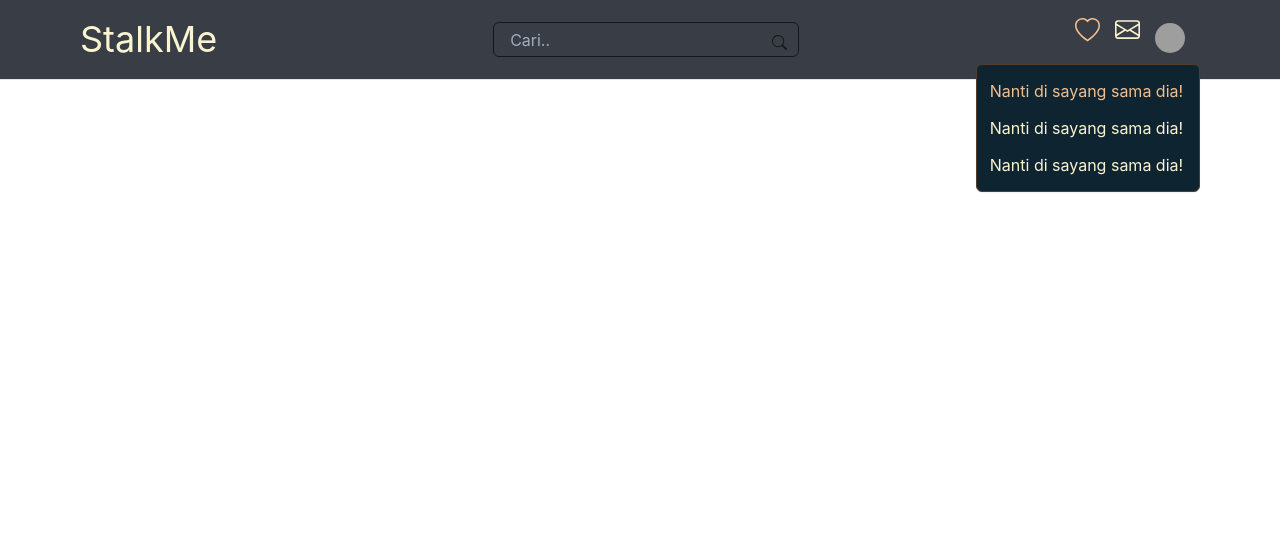
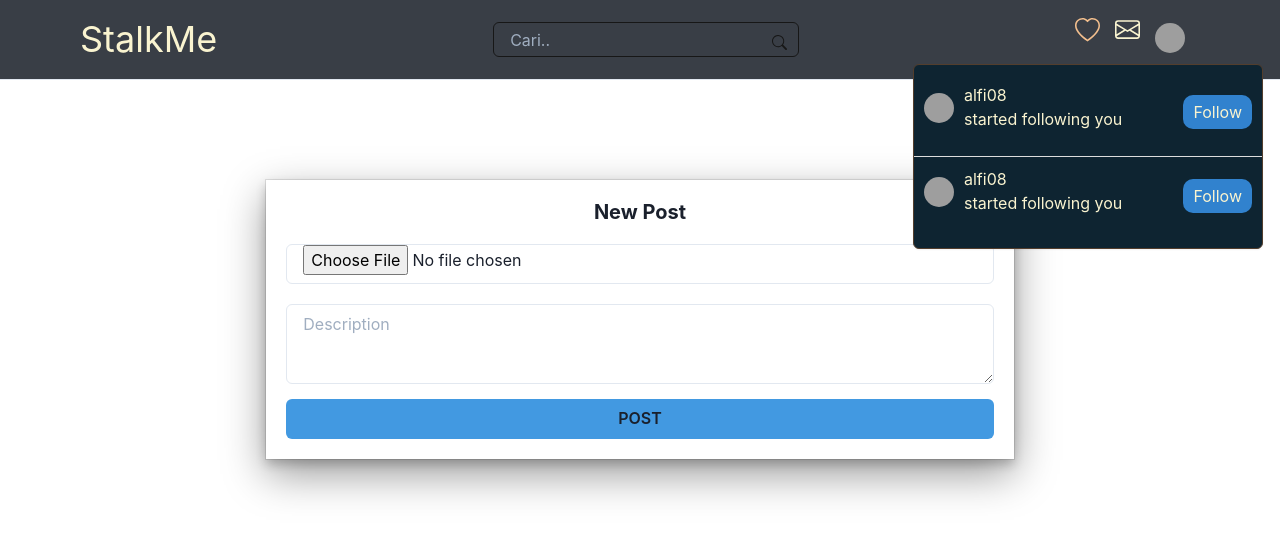
Before and after one commit to alfi08/mern-sosmed, a React (Create React App) app in the folder frontend/: page /NewPost in a window 1280 px wide. Both pictures are taken after a click on the element 1087 px from the left and 36 px from the top of the page. Shown: the top 536 px of the page. Built offline with nearby package versions, Linux system fonts and the light colour scheme; grey boxes are pictures that could not be loaded.

Commit message:
add notification

```diff
--- a/frontend/src/App.js
+++ b/frontend/src/App.js
@@ -8,6 +8,7 @@ import Login from "./pages/Login";
 import Register from "./pages/Register";
 import PostDetail from "./pages/PostDetail";
 import Profile from "./pages/Profile";
+import NewPost from "./pages/NewPost";
 
 function App() {
   return (
@@ -20,6 +21,9 @@ function App() {
           </Route>
           <Route path="/profile">
             <Profile />
+          </Route>
+          <Route path="/NewPost">
+            <NewPost />
           </Route>
           <Route path="/inbox">
             <Inbox />
--- a/frontend/src/components/Navigation/NavMenu.js
+++ b/frontend/src/components/Navigation/NavMenu.js
@@ -10,7 +10,7 @@ const NavMenu = (props) => {
         <MenuButton>
           {props.icon ? <Icon as={props.icon} fontSize="25px" /> : props.btn}
         </MenuButton>
-        <MenuList bg="#0E2431" borderColor="#533E2D">
+        <MenuList bg="#0E2431" borderColor="#533E2D" width="350px">
           {props.children}
         </MenuList>
       </Menu>
--- a/frontend/src/components/Navigation/Navigation.js
+++ b/frontend/src/components/Navigation/Navigation.js
@@ -15,6 +15,7 @@ import { BsHeart, BsEnvelope, BsSearch } from "react-icons/bs";
 import MenuItem from "./MenuItem";
 import PicProfil from "../UI/PicProfile";
 import NavMenu from "./NavMenu";
+import NotificationItems from "./NotificationItems";
 
 const Navigation = () => {
   return (
@@ -52,9 +53,7 @@ const Navigation = () => {
           <Flex justifyContent="center">
             {/* Notification menu */}
             <NavMenu icon={BsHeart}>
-              <MenuItem>Nanti di sayang sama dia!</MenuItem>
-              <MenuItem>Nanti di sayang sama dia!</MenuItem>
-              <MenuItem>Nanti di sayang sama dia!</MenuItem>
+              <NotificationItems />
             </NavMenu>
             {/* end Notification menu */}
 
@@ -79,7 +78,9 @@ const Navigation = () => {
               <NavLink to="/profile">
                 <MenuItem>Profile</MenuItem>
               </NavLink>
-              <MenuItem>New Post</MenuItem>
+              <NavLink to="/newpost">
+                <MenuItem>New Post</MenuItem>
+              </NavLink>
               <MenuItem>Logout</MenuItem>
             </NavMenu>
           </Flex>
--- /dev/null
+++ b/frontend/src/components/Navigation/NotifItem.js
@@ -0,0 +1,38 @@
+import React from "react";
+import { Flex, Box } from "@chakra-ui/react";
+
+import PicProfile from "../UI/PicProfile";
+
+const NotifItem = (props) => {
+  return (
+    <>
+      <Flex
+        justifyContent="space-between"
+        alignItems="center"
+        mb="15px"
+        p="10px"
+        borderTop={props.border}
+        borderColor="#ddd"
+      >
+        {/* notif info */}
+        <Flex>
+          {/* profile image */}
+          <PicProfile src={props.from.profileImage} marginTop="10px" />
+
+          {/* username and message notification */}
+          <Box ml="10px">
+            <Box>{props.from.username}</Box>
+            <Box>started following you</Box>
+          </Box>
+        </Flex>
+
+        {/* notif body */}
+        <Box p="5px 10px" bg="blue.500" borderRadius="10px" mt="10px">
+          Follow
+        </Box>
+      </Flex>
+    </>
+  );
+};
+
+export default NotifItem;
--- /dev/null
+++ b/frontend/src/components/Navigation/NotificationItems.js
@@ -0,0 +1,23 @@
+import React from "react";
+
+import NotifItem from "./NotifItem";
+
+const NotificationItems = (props) => {
+  return (
+    <>
+      {[1, 2].map((item, i) => (
+        <NotifItem
+          key={item}
+          border={i !== 0 ? "1px" : "0"}
+          from={{
+            profileImage: "https://picsum.photos/200/300",
+            username: "alfi08",
+          }}
+          type="FOLLOW"
+        />
+      ))}
+    </>
+  );
+};
+
+export default NotificationItems;
--- a/frontend/src/components/UI/PicProfile.js
+++ b/frontend/src/components/UI/PicProfile.js
@@ -9,7 +9,7 @@ const PicProfile = (props) => {
       w={props.size || "30px"}
       h={props.size || "30px"}
       borderRadius="50%"
-      marginTop={props.marginTop || ""}
+      marginTop={props.marginTop || "0"}
       alt={props.alt || "untitle"}
     />
   );
--- a/frontend/src/pages/Inbox.js
+++ b/frontend/src/pages/Inbox.js
@@ -3,7 +3,7 @@ import React from "react";
 const Inbox = () => {
   return (
     <div>
-      <h1>Inbox</h1>
+      <h1 style={{ textAlign: "center", marginTop: "100px" }}>on proggress!</h1>
     </div>
   );
 };
--- /dev/null
+++ b/frontend/src/pages/NewPost.js
@@ -0,0 +1,30 @@
+import React from "react";
+import {
+  Box,
+  Button,
+  Center,
+  Heading,
+  Input,
+  Textarea,
+} from "@chakra-ui/react";
+
+const NewPost = () => {
+  return (
+    <Center mt="100px">
+      <Box boxShadow="dark-lg" p="20px">
+        <form>
+          <Heading size="md" textAlign="center">
+            New Post
+          </Heading>
+          <Input type="file" my="20px" />
+          <Textarea placeholder="Description"></Textarea>
+          <Button bg="blue.400" mt="15px" w="100%">
+            POST
+          </Button>
+        </form>
+      </Box>
+    </Center>
+  );
+};
+
+export default NewPost;
```
Also changed, not shown: 1 other file (tests, documents, lock files or other folders).
